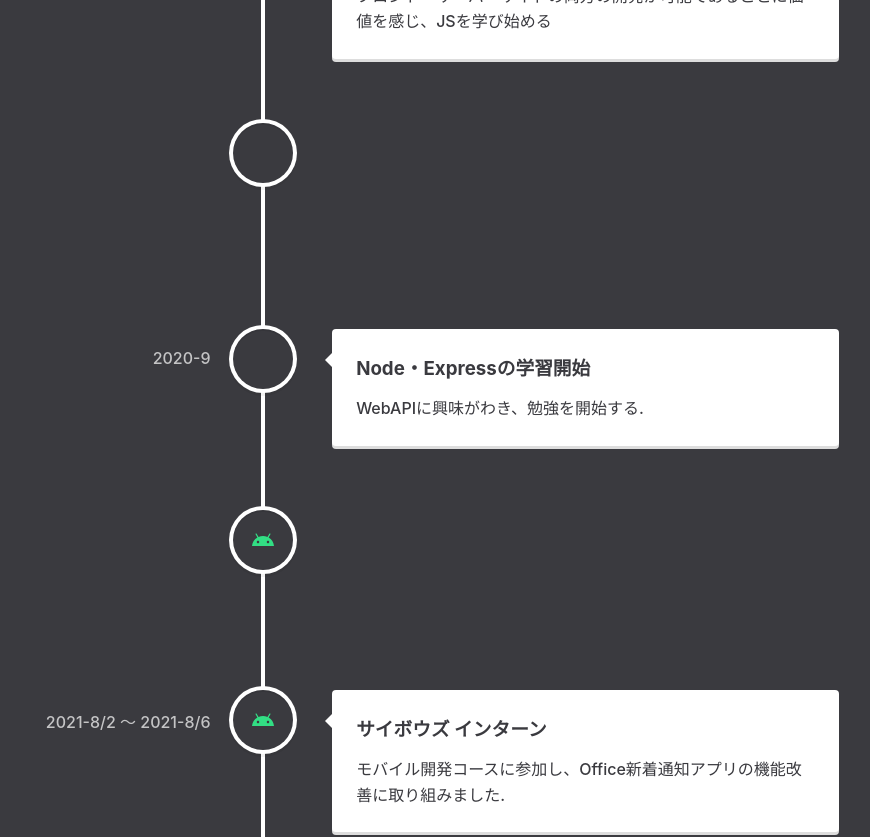
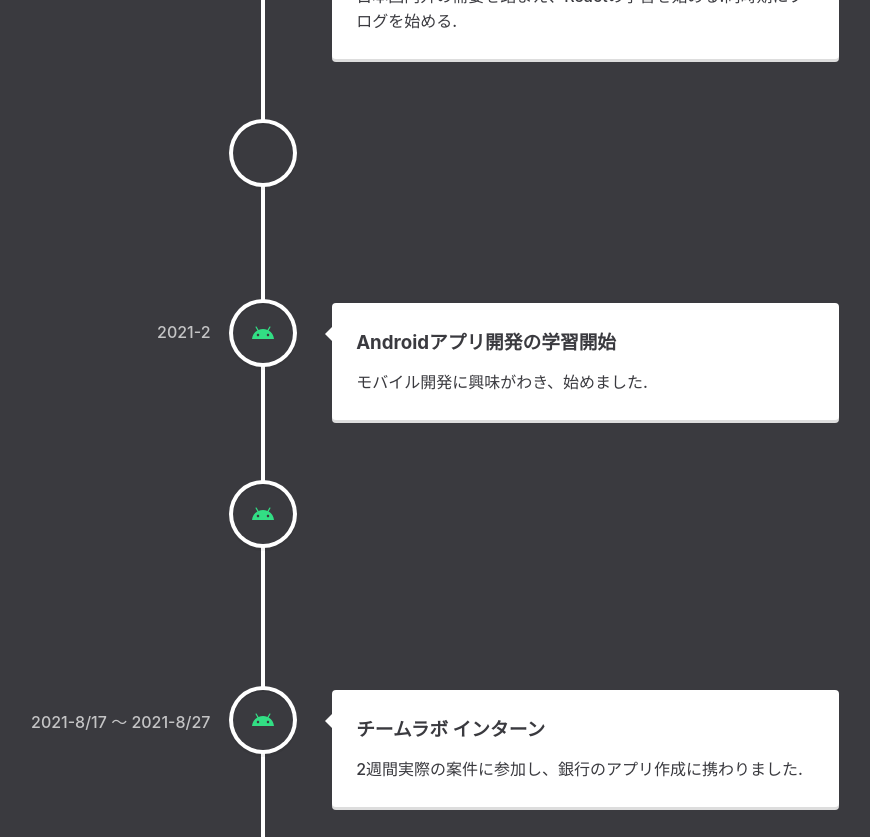
Before and after one commit to rikuyu/portfolio, a React (Create React App) app: page /history in a window 1280 px wide. Shown: the part 900-1737 px from the top of the page, without its empty margins (377-1247 px from the left). Built offline with nearby package versions, Linux system fonts and the light colour scheme.

Commit message:
change History

```diff
--- a/src/pages/About.tsx
+++ b/src/pages/About.tsx
@@ -15,7 +15,7 @@ const createData = (name: string, context: string) => {
 };
 
 const rows = [
-  createData("名前", "小林 勇貴"),
+  createData("名前", "yuki"),
   createData("所属", "同志社大学 情報システムデザイン学科 3年"),
   createData("趣味", "ゲーム、読書"),
 ];
--- a/src/pages/History.tsx
+++ b/src/pages/History.tsx
@@ -32,14 +32,6 @@ const eventLists: Event[] = [
   },
   {
     id: 2,
-    date: "2019-7",
-    title: "HTML・CSSと出会う",
-    eventDesc:
-      "HTML・CSSと出会い学習を開始しました.CSSにとても苦手意識があります.",
-    isShowIcon: false,
-  },
-  {
-    id: 4,
     date: "2020-3",
     title: "JavaScriptの学習開始",
     eventDesc:
@@ -47,7 +39,7 @@ const eventLists: Event[] = [
     isShowIcon: false,
   },
   {
-    id: 5,
+    id: 3,
     date: "2020-8",
     title: "Reactの学習開始・Blogの開始",
     eventDesc:
@@ -55,14 +47,14 @@ const eventLists: Event[] = [
     isShowIcon: false,
   },
   {
-    id: 6,
+    id: 4,
     date: "2020-9",
     title: "Node・Expressの学習開始",
     eventDesc: "WebAPIに興味がわき、勉強を開始する.",
     isShowIcon: false,
   },
   {
-    id: 7,
+    id: 5,
     date: "2021-2",
     title: "Androidアプリ開発の学習開始",
     eventDesc: "モバイル開発に興味がわき、始めました.",
@@ -71,11 +63,20 @@ const eventLists: Event[] = [
     iconColor: "#32de84",
   },
   {
-    id: 8,
+    id: 6,
     date: "2021-8/2 ～ 2021-8/6",
     title: "サイボウズ インターン",
     eventDesc:
       "モバイル開発コースに参加し、Office新着通知アプリの機能改善に取り組みました.",
+    isShowIcon: true,
+    icon: <AndroidIcon />,
+    iconColor: "#32de84",
+  },
+  {
+    id: 7,
+    date: "2021-8/17 ～ 2021-8/27",
+    title: "チームラボ インターン",
+    eventDesc: "2週間実際の案件に参加し、銀行のアプリ作成に携わりました.",
     isShowIcon: true,
     icon: <AndroidIcon />,
     iconColor: "#32de84",
```
Also changed, not shown: 1 other file (tests, documents, lock files or other folders).
